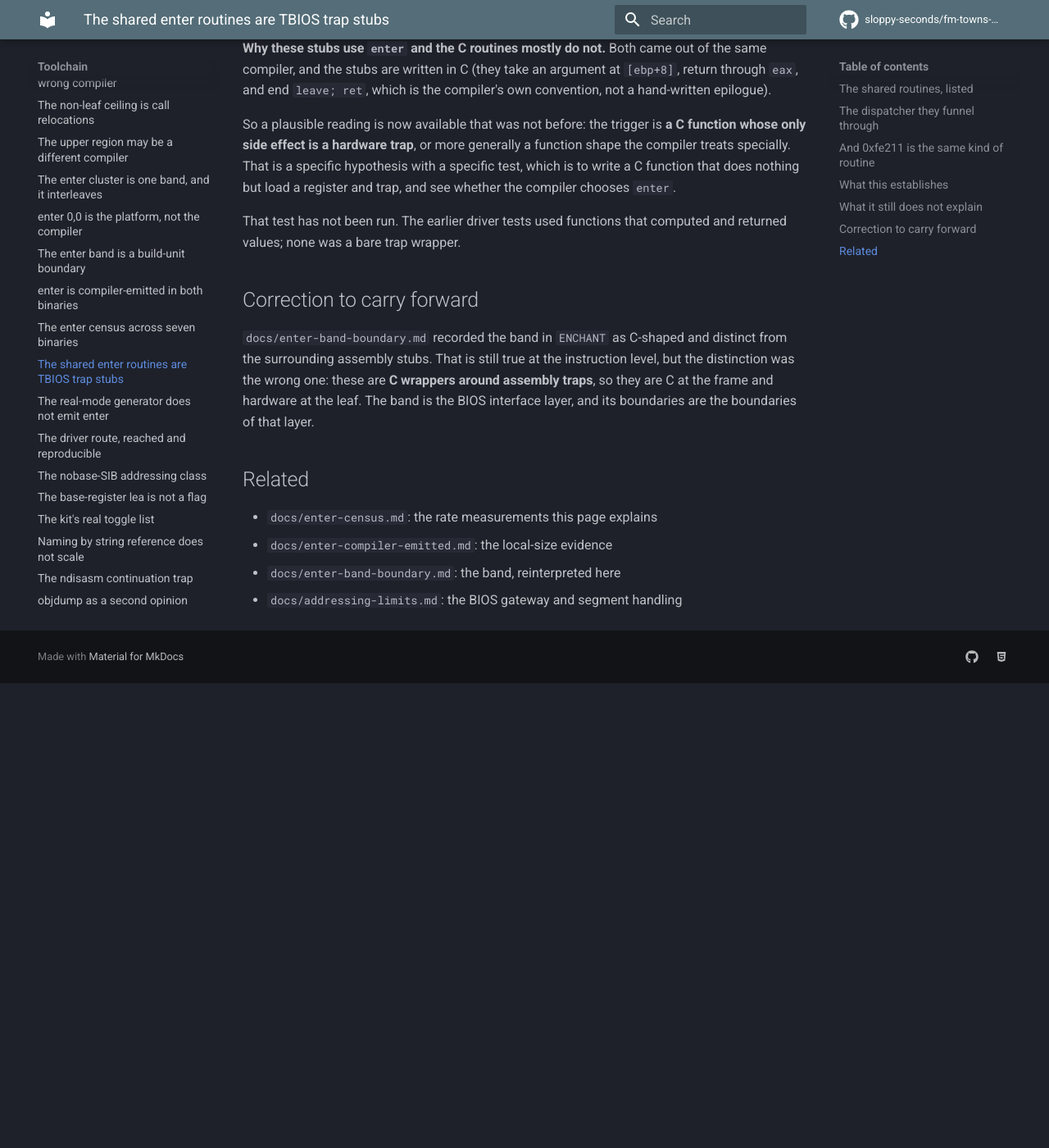
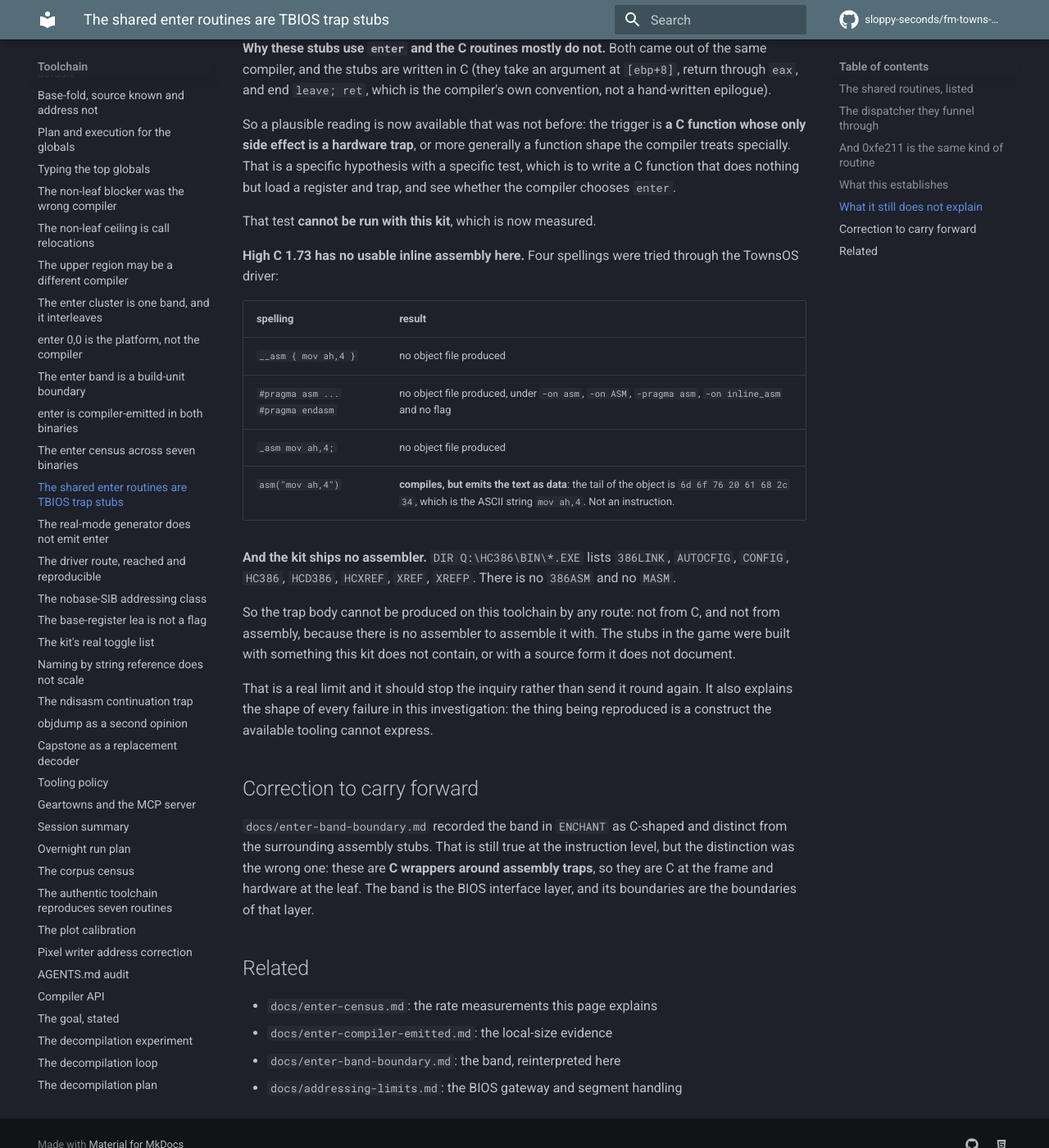
Before and after one commit to sloppy-seconds/fm-towns-ultima, an MkDocs documentation site: the page built from docs/enter-tbios-stubs.md, in a window 1280 px wide and 1400 px high, scrolled down 2316 px. Shown: the whole window at 82% size. Built offline with MkDocs 1.6.1 and Material for MkDocs 9.7.7, drawn with Linux system fonts in a browser that asks for light colours; comment, search, counter and statistics services are not loaded; before the commit the page ends 3149 px from its top, so only the background shows below that.

Commit message:
The trap cannot be written on this kit: no inline asm, no assembler
Four spellings of inline assembly through the TownsOS driver:
  __asm { }            no object file produced
  #pragma asm/endasm   no object file, under five flag spellings
  _asm mov ah,4;       no object file produced
  asm("mov ah,4")      compiles but emits the text as data
                       (tail is 6d 6f 76 20 61 68 2c 34 = 'mov ah,4')

And DIR Q:\HC386\BIN\*.EXE lists 386LINK, AUTOCFIG, CONFIG, HC386,
HCD386, HCXREF, XREF, XREFP. No 386ASM, no MASM.

So the TBIOS trap body cannot be produced by this toolchain at all, from C
or from assembly. The stubs in the game were built with something the kit
does not contain.

That explains the shape of every failure in this investigation: the thing
being reproduced is a construct the available tooling cannot express.

```diff
--- a/docs/enter-tbios-stubs.md
+++ b/docs/enter-tbios-stubs.md
@@ -107,8 +107,28 @@
 specially. That is a specific hypothesis with a specific test, which is to write a C function that does
 nothing but load a register and trap, and see whether the compiler chooses `enter`.
 
-That test has not been run. The earlier driver tests used functions that computed and returned
-values; none was a bare trap wrapper.
+That test **cannot be run with this kit**, which is now measured.
+
+**High C 1.73 has no usable inline assembly here.** Four spellings were tried through the
+TownsOS driver:
+
+| spelling | result |
+|---|---|
+| `__asm { mov ah,4 }` | no object file produced |
+| `#pragma asm ... #pragma endasm` | no object file produced, under `-on asm`, `-on ASM`, `-pragma asm`, `-on inline_asm` and no flag |
+| `_asm mov ah,4;` | no object file produced |
+| `asm("mov ah,4")` | **compiles, but emits the text as data**: the tail of the object is `6d 6f 76 20 61 68 2c 34`, which is the ASCII string `mov ah,4`. Not an instruction. |
+
+**And the kit ships no assembler.** `DIR Q:\HC386\BIN\*.EXE` lists `386LINK`, `AUTOCFIG`,
+`CONFIG`, `HC386`, `HCD386`, `HCXREF`, `XREF`, `XREFP`. There is no `386ASM` and no `MASM`.
+
+So the trap body cannot be produced on this toolchain by any route: not from C, and not from
+assembly, because there is no assembler to assemble it with. The stubs in the game were built
+with something this kit does not contain, or with a source form it does not document.
+
+That is a real limit and it should stop the inquiry rather than send it round again. It also
+explains the shape of every failure in this investigation: the thing being reproduced is a
+construct the available tooling cannot express.
 
 ## Correction to carry forward
 
```
